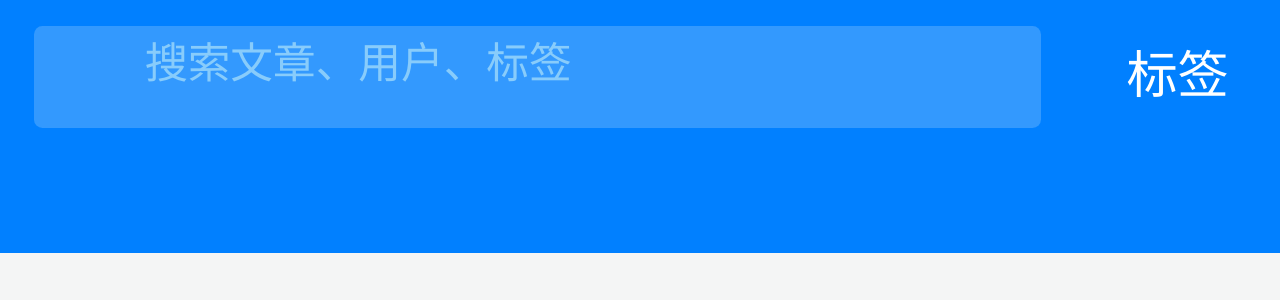
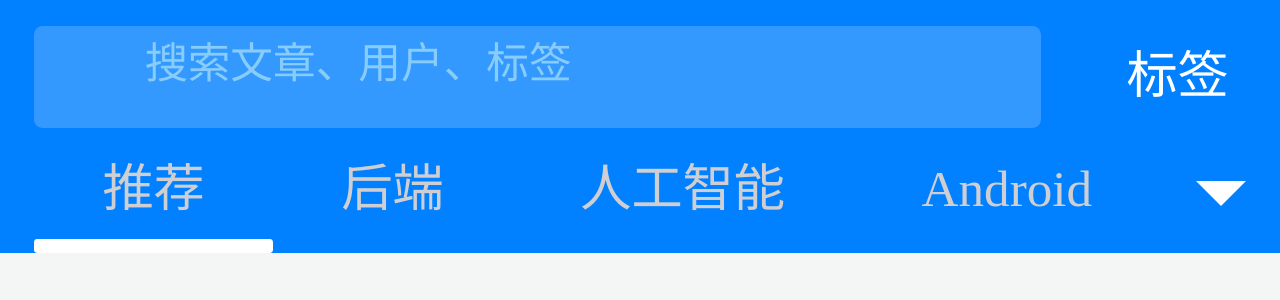
Before and after one commit to sanfengliao/vue-juejin, a Vue app: page /home in a window 1280 px wide. Shown: the top 300 px of the page. Built offline with nearby package versions, Linux system fonts and the light colour scheme; a small style sheet from the web is missing.

Commit message:
首页头部完成

```diff
--- a/package.json
+++ b/package.json
@@ -8,6 +8,8 @@
     "lint": "vue-cli-service lint"
   },
   "dependencies": {
+    "axios": "^0.19.2",
+    "better-scroll": "^1.15.2",
     "core-js": "^3.6.4",
     "vue": "^2.6.11",
     "vue-router": "^3.1.5",
--- a/src/components/footer/index.vue
+++ b/src/components/footer/index.vue
@@ -1,19 +1,19 @@
 <template>
   <div class="footer">
     <ul class="nav-list">
-      <li :class="{active: $route.path.startsWith('/home'), 'nav-item': true}">
+      <li class="nav-item">
         <router-link to='/home'><i class="iconfont icon-home"></i></router-link>
       </li>
-      <li :class="{active: $route.path.startsWith('/pin'), 'nav-item': true}">
+      <li class="nav-item">
         <router-link to='/pin'><i class="iconfont icon-pin"></i></router-link>
       </li>
-      <li :class="{active: $route.path.startsWith('/search'), 'nav-item': true}">
+      <li class="nav-item">
        <router-link to='/search'><i class="iconfont icon-sousuo"></i></router-link>
       </li>
-      <li :class="{active: $route.path.startsWith('/books'), 'nav-item': true}">
+      <li class="nav-item">
         <router-link to='/books'><i class="iconfont icon-taizhangguanli-copy-copy"></i></router-link>
       </li>
-      <li :class="{active: $route.path.startsWith('/user'), 'nav-item': true}">
+      <li class="nav-item">
         <router-link to='/user'><i class="iconfont icon-yonghu"></i></router-link>
       </li>
     </ul>
@@ -23,6 +23,7 @@
 <script>
   export default {
     created() {
+
     }
   }
 </script>
@@ -43,7 +44,7 @@
     .nav-item
       .iconfont
         color $text-color
-      &.active
+      .router-link-active
         .iconfont
           color $primary-color
 
--- /dev/null
+++ b/src/components/nav-tab/index.vue
@@ -0,0 +1,85 @@
+<template>
+  <div class="nav-tab" ref="nav-tab">
+    <div class="nav-content">
+      <ul class="nav-list">
+        <li @click="handleClick(i)" ref="nav-item" class="nav-item" v-for="(item, i) in navList" :key="item.path">
+          <router-link :to="item.path"><span class="text">{{item.text}}</span></router-link>
+        </li>
+      </ul>
+      <div class="bottom-line" :style="{width: `${lineWidth}px`, transform: `translateX(${lineLeft}px)`}"></div>
+    </div>
+  </div>
+</template>
+
+<script>
+export default {
+  props: {
+    navList: Array,
+  },
+  data() {
+    return {
+      lineLeft: 0,
+      lineWidth: 0
+    }
+  },
+  mounted() {
+    let items = this.$refs["nav-item"]
+    let arr = []
+    for (let i = 0; i < items.length; i++) {
+      let item = items[i]
+      console.log(item.clientWidth)
+      if (arr.length === 0) {
+        arr.push({
+          left: 0,
+          width: item.clientWidth
+        })
+        this.lineWidth = arr[0].width
+      } else {
+        arr.push({
+          left: arr[i-1].left + arr[i-1].width,
+          width: item.clientWidth
+        })
+      }
+    }
+    console.log(arr)
+    this.arr = arr
+  },
+  methods: {
+    handleClick(i) {
+     this.lineLeft = this.arr[i].left
+     this.lineWidth = this.arr[i].width
+    }
+  }
+}
+</script>
+
+<style lang="stylus" scoped>
+.nav-tab
+  background transparent
+  width 100%
+  overflow-x scroll
+  &::-webkit-scrollbar {
+    display: none;
+  }
+  .nav-content
+    position relative
+    display inline-block
+    .nav-list
+      display inline-flex
+      white-space: nowrap
+      padding-bottom 20rem
+      min-width  710rem
+      .nav-item
+        flex 1
+        padding 0 40rem
+        font-size 30rem
+        .router-link-active
+          color #fff
+    .bottom-line
+      position absolute
+      border-radius 2rem
+      bottom 0
+      height 8rem
+      background #fff
+      transition all 100ms
+</style>
--- a/src/router/index.js
+++ b/src/router/index.js
@@ -6,6 +6,8 @@ import User from '../views/user'
 import Pin from '../views/pin'
 import Search from '../views/search'
 import Book from '../views/book'
+
+import ArticleList from '../views/article-list'
 
 
 Vue.use(VueRouter)
@@ -21,22 +23,30 @@ const router = new VueRouter({
     path: '/',
     redirect: '/home',
   },{
+    name: 'home',
     path: '/home',
     component: Home,
+    children: [{
+      path: '/home/*',
+      component: ArticleList
+    }]
   }, {
+    name: 'user',
     path: '/user',
     component: User,
   }, {
+    name: 'search',
     path: '/search',
     component: Search,
   }, {
+    name: 'books',
     path: '/books',
     component: Book,
   }, {
+    name: 'pin',
     path: '/pin',
     component: Pin
-    }
-  ]
+  }]
 })
 
 export default router;
--- /dev/null
+++ b/src/views/article-list/index.vue
@@ -0,0 +1,15 @@
+<template>
+  <div>
+    list
+  </div>
+</template>
+
+<script>
+  export default {
+
+  }
+</script>
+
+<style lang="stylus" scoped>
+
+</style>
--- a/src/views/home/index.vue
+++ b/src/views/home/index.vue
@@ -10,15 +10,54 @@
           <span>标签</span>
         </div>
       </div>
+      <div class="header-bottom">
+        <div class="nav-tab-con">
+          <nav-tab :nav-list="navList"></nav-tab>
+        </div>
+        <div class="triangle-con">
+          <div class="triangle"></div>
+        </div>
+      </div>
     </header>
+    <section class="main">
+      <router-view></router-view>
+    </section>
   </div>
 </template>
 
 <script>
 import SearchBox from '../../components/search-box'
+import NavTab from '../../components/nav-tab'
 export default {
   components: {
-    SearchBox
+    SearchBox,
+    NavTab
+  },
+  data() {
+    return {
+      navList: [{
+        path: '/home/1',
+        text: '推荐'
+      }, {
+        path: '/home/2',
+        text: '后端',
+      }, {
+        path: '/home/3',
+        text: '人工智能',
+      }, {
+        path: '/home/4',
+        text: 'Android'
+      }, {
+        path: '/home/5',
+        text: 'IOS',
+      }, {
+        path: '/home/6',
+        text: '人工智能'
+      }]
+    }
+  },
+  created() {
+
   },
   methods: {
     handleFocus(e) {
@@ -35,6 +74,9 @@ export default {
 .header
   height 148rem
   background $primary-color
+  display flex
+  flex-direction column
+  justify-content space-between
   .header-top
     display flex
     padding-top 15rem
@@ -53,4 +95,19 @@ export default {
       font-size 30rem
       .iconfont
         font-size 30rem
+  .header-bottom
+    display flex
+    align-items center
+    width 100%
+    .nav-tab-con
+      flex 1
+      overflow hidden
+    .triangle-con
+      padding-left: 30rem
+      flex 0 0 30rem
+      .triangle
+        width 0
+        height 0
+        border: 15rem solid transparent
+        border-top: 15rem solid #fff
 </style>
```
Also changed, not shown: src/api/home.js (added, +12 -0 lines), src/util/request.js (added, +14 -0 lines), src/assets/css/normalize.css, 1 other file (tests, documents, lock files or other folders). Lines whose indentation alone changed are shown as unchanged.
